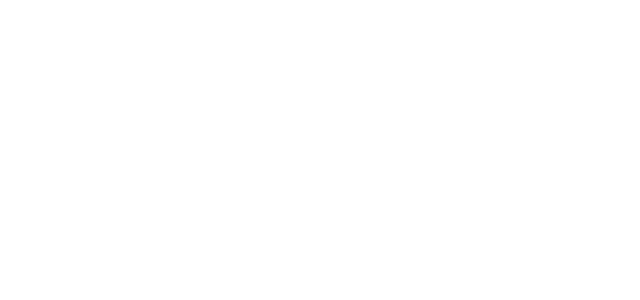
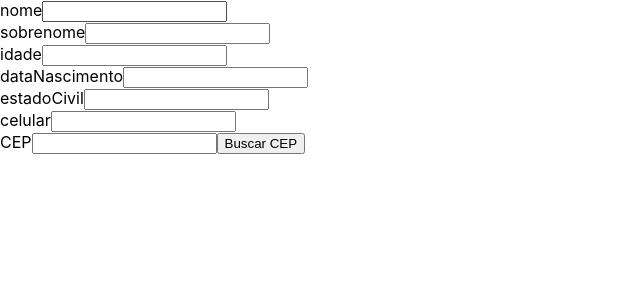
Before and after one commit to brunowake/BancoTalentosWebDev, a React (Create React App) app: page /criar in a window 1280 px wide. Shown: the top 300 px of the page, without its empty margins (0-640 px from the left). Built offline with nearby package versions, Linux system fonts and the light colour scheme.

Commit message:
criando rotas e data.json

```diff
--- a/src/App.js
+++ b/src/App.js
@@ -1,7 +1,25 @@
+import { Route, Routes } from "react-router-dom";
 import "./App.css";
+import CvAdicionar from "./pages/CvAdicionar";
+import ProfileList from "./pages/ProfileList";
 
 function App() {
-  return <div></div>;
+  return (
+    <div>
+      <Routes>
+        {/* '/' -> profileList */}
+        <Route path="/" element={<ProfileList />} />
+        {/* /editar -> criar componente editar  */}
+        <Route path="/editar" element={<div>editar</div>} />
+        {/* /criar  */}
+        <Route path="/criar" element={<CvAdicionar />} />
+        {/* 'cv' -> criar componente de cv */}
+        <Route path="/cv/:id" element={<div>cv</div>} />
+        {/* '*' pagina de erro */}
+        <Route path="*" element={<div>erro</div>} />
+      </Routes>
+    </div>
+  );
 }
 
 export default App;
--- a/src/index.js
+++ b/src/index.js
@@ -1,14 +1,17 @@
-import React from 'react';
-import ReactDOM from 'react-dom';
-import './index.css';
-import App from './App';
-import reportWebVitals from './reportWebVitals';
+import React from "react";
+import ReactDOM from "react-dom";
+import "./index.css";
+import App from "./App";
+import reportWebVitals from "./reportWebVitals";
+import { BrowserRouter } from "react-router-dom";
 
 ReactDOM.render(
-  <React.StrictMode>
-    <App />
-  </React.StrictMode>,
-  document.getElementById('root')
+  <BrowserRouter>
+    <React.StrictMode>
+      <App />
+    </React.StrictMode>
+  </BrowserRouter>,
+  document.getElementById("root")
 );
 
 // If you want to start measuring performance in your app, pass a function
--- /dev/null
+++ b/src/pages/CvAdicionar.jsx
@@ -0,0 +1,152 @@
+import axios from "axios";
+import React, { useState } from "react";
+
+const CvAdicionar = () => {
+  const [cv, setCv] = useState({
+    id: "",
+    detalhes: {
+      nome: "",
+      sobrenome: "",
+      idade: "",
+      dataNascimento: "",
+      estadoCivil: "",
+      celular: "",
+      vaga: "",
+      endereco: {
+        rua: "",
+        bairro: "",
+        numero: "",
+        cep: "",
+        complemento: "",
+        cidade: "",
+        estado: "",
+      },
+    },
+    experienciaProfissional: [
+      {
+        nomeEmpresa: "",
+        cargo: "",
+        inicio: "",
+        termino: "",
+        descricao: "",
+      },
+    ],
+    formacao: [
+      {
+        instituicao: "",
+        nomeCurso: "",
+        inicio: "",
+        termino: "",
+        descricao: "",
+      },
+    ],
+    observacao: [
+      {
+        nome: "",
+        descricao: "",
+      },
+    ],
+  });
+
+  const [buscarCEP, setBuscarCEP] = useState("");
+
+  function handleDetalhesChange(event) {
+    const aux = { ...cv.detalhes, [event.target.name]: event.target.value };
+
+    setCv({ ...cv, detalhes: aux });
+  }
+
+  function handleCEPChange(event) {
+    setBuscarCEP(event.target.value);
+  }
+  function handleCEPClick(event) {
+    event.preventDefault();
+    const url = `https://viacep.com.br/ws/${buscarCEP}/json/`;
+    axios
+      .get(url)
+      .then((response) => {
+        console.log(response.data);
+      })
+      .catch((err) => console.error(err));
+  }
+  console.log(cv.detalhes, buscarCEP);
+  return (
+    <div>
+      <form>
+        <div>
+          <label htmlFor="nome">nome</label>
+          <input
+            id="nome"
+            type="text"
+            name="nome"
+            value={cv.detalhes.nome}
+            onChange={handleDetalhesChange}
+          />
+        </div>
+        <div>
+          <label htmlFor="sobrenome">sobrenome</label>
+          <input
+            id="sobrenome"
+            type="text"
+            name="sobrenome"
+            value={cv.detalhes.sobrenome}
+            onChange={handleDetalhesChange}
+          />
+        </div>
+        <div>
+          <label htmlFor="idade">idade</label>
+          <input
+            id="idade"
+            type="text"
+            name="idade"
+            value={cv.detalhes.idade}
+            onChange={handleDetalhesChange}
+          />
+        </div>
+        <div>
+          <label htmlFor="dataNascimento">dataNascimento</label>
+          <input
+            id="dataNascimento"
+            type="text"
+            name="dataNascimento"
+            value={cv.detalhes.dataNascimento}
+            onChange={handleDetalhesChange}
+          />
+        </div>
+        <div>
+          <label htmlFor="estadoCivil">estadoCivil</label>
+          <input
+            id="estadoCivil"
+            type="text"
+            name="estadoCivil"
+            value={cv.detalhes.estadoCivil}
+            onChange={handleDetalhesChange}
+          />
+        </div>
+        <div>
+          <label htmlFor="celular">celular</label>
+          <input
+            id="celular"
+            type="text"
+            name="celular"
+            value={cv.detalhes.celular}
+            onChange={handleDetalhesChange}
+          />
+        </div>
+        <div>
+          <label htmlFor="CEP">CEP</label>
+          <input
+            id="CEP"
+            type="text"
+            name="CEP"
+            value={buscarCEP}
+            onChange={handleCEPChange}
+          />
+          <button onClick={(event) => handleCEPClick(event)}>Buscar CEP</button>
+        </div>
+      </form>
+    </div>
+  );
+};
+
+export default CvAdicionar;
```
Also changed, not shown: src/data.json (added, +94 -0 lines), 1 other file (tests, documents, lock files or other folders).
